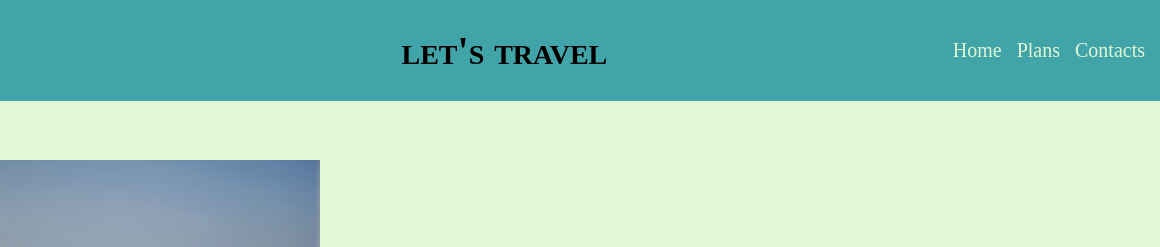
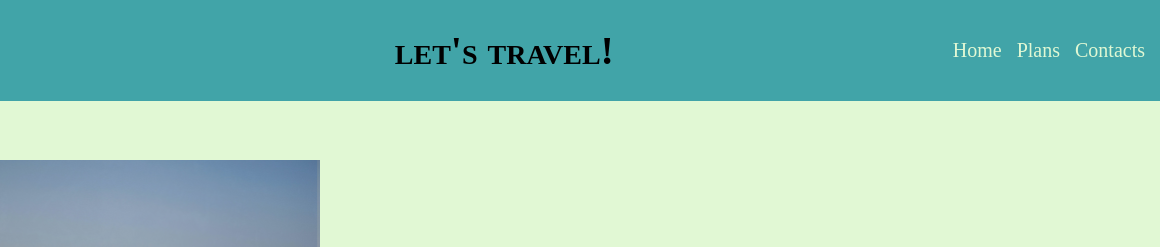
Before and after one commit to hayatvyhr/travel, a plain HTML site: page index.html in a window 1280 px wide. Shown: the top 247 px of the page, 120-1280 px from the left. Drawn offline with Linux system fonts and the light colour scheme.

Commit message:
Update index.html

```diff
--- a/index.html
+++ b/index.html
@@ -13,7 +13,7 @@
     <div class="logo">
 
     <img src="imagess/Screenshot_2023-07-03_221915-removebg-preview.png" alt="/"> </div>
-      <h1 class="title" >let's travel</h1>
+      <h1 class="title" >let's travel!</h1>
      <ul  class="links">
         <li> <a href="#1" >Home</a> </li>
         <li> <a href="#2">Plans</a> </li>
```
